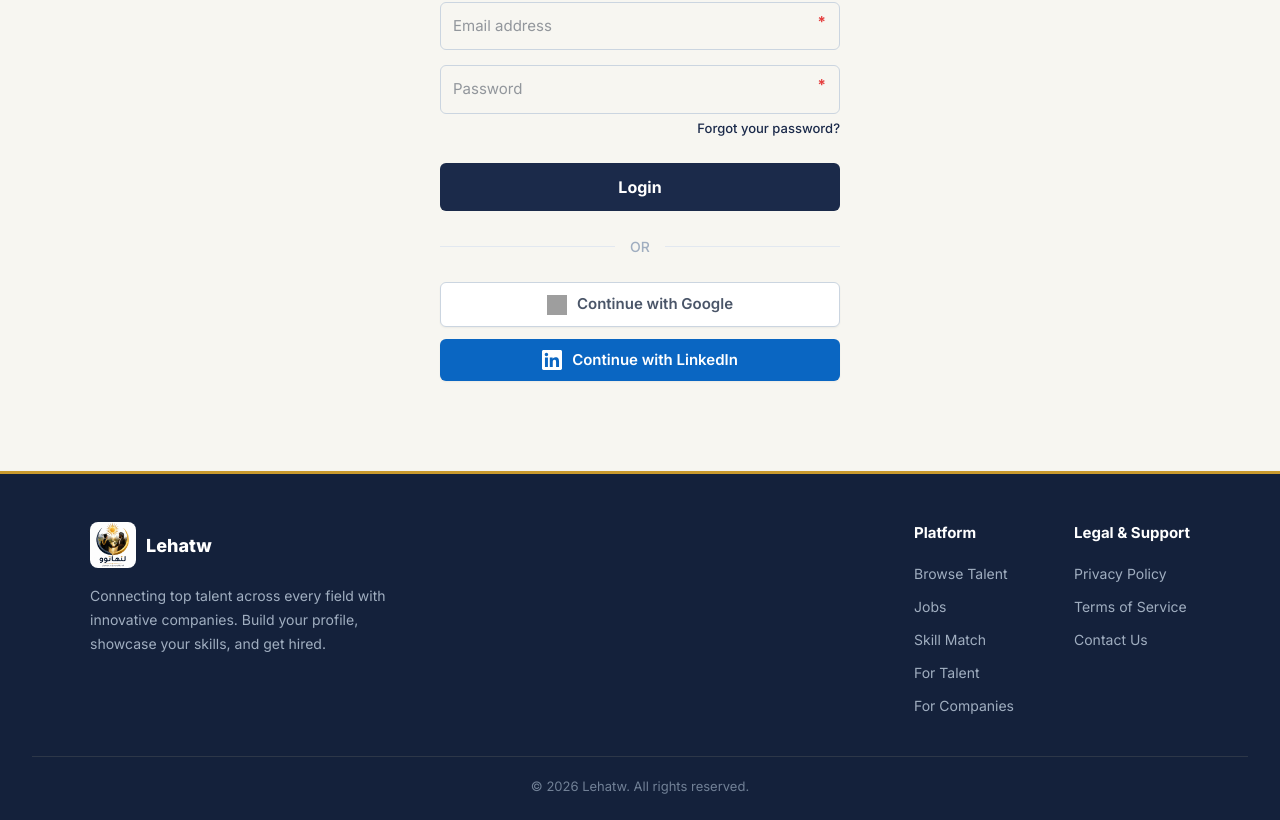
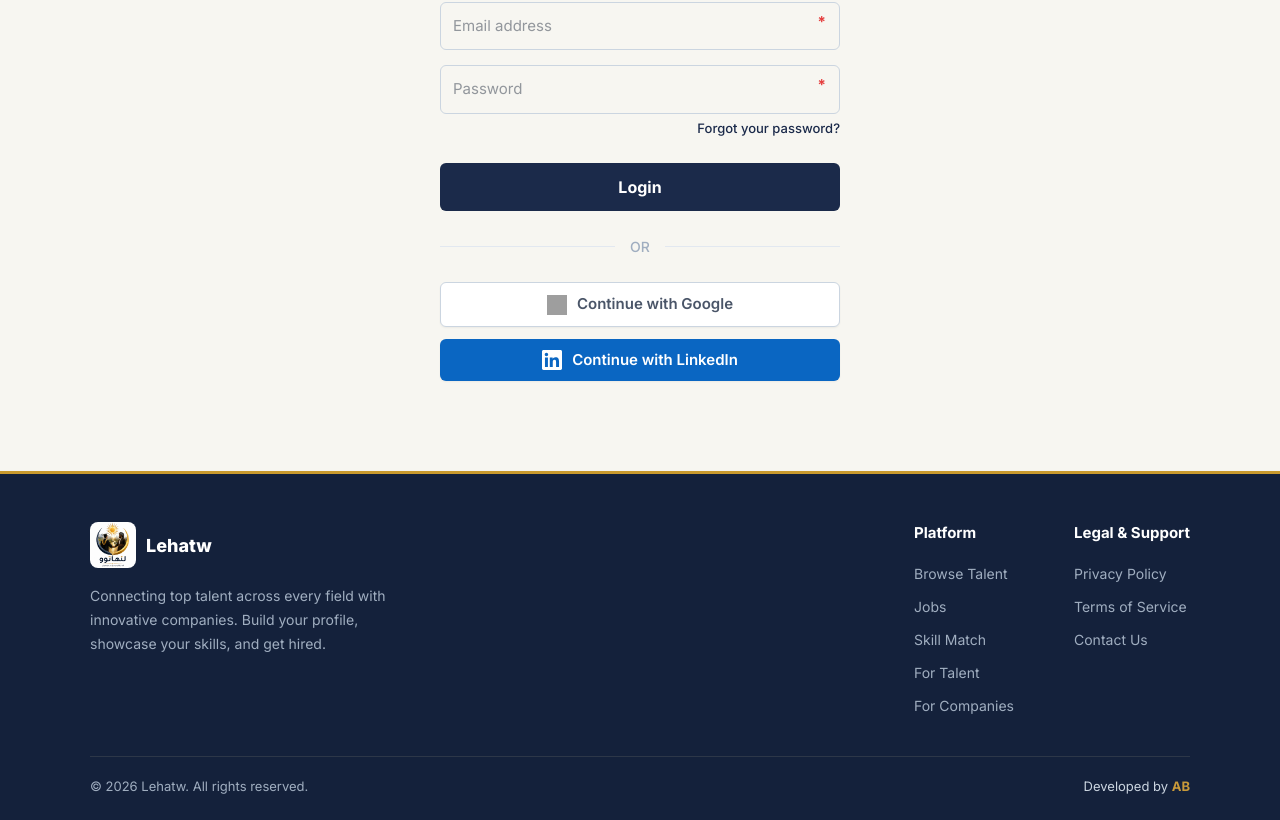
Before and after one commit to kurdishboy0/lehatw, a React (Vite) app in the folder client/: page /login in a window 1280 px wide. Shown: the part 191-1011 px from the top of the page. Built offline with nearby package versions, Linux system fonts and the light colour scheme; no server answers; grey boxes are pictures that could not be loaded.

Commit message:
Add localized developer credit and LinkedIn footer link

```diff
--- a/client/src/App.jsx
+++ b/client/src/App.jsx
@@ -137,8 +137,17 @@ function App() {
 
           </div>
 
-          <div style={{ textAlign: 'center', marginTop: '40px', borderTop: '1px solid #2d3748', paddingTop: '20px', fontSize: '13px', color: '#718096' }}>
-            {t('footer.copyright')}
+          <div className="footer-bottom">
+            <span dir={rtl ? 'rtl' : 'ltr'}>{t('footer.copyright')}</span>
+            <a
+              className="footer-credit"
+              href="https://www.linkedin.com/in/ahmed-bradosty-190b7917a/"
+              target="_blank"
+              rel="noopener noreferrer"
+              dir={rtl ? 'rtl' : 'ltr'}
+            >
+              {t('footer.developed_by')}{' '}<bdi>AB</bdi>
+            </a>
           </div>
         </footer>
 
--- a/client/src/i18n.js
+++ b/client/src/i18n.js
@@ -156,6 +156,7 @@ const resources = {
         privacy_policy: "Privacy Policy",
         terms_of_service: "Terms of Service",
         contact_us: "Contact Us",
+        developed_by: "Developed by",
         copyright: "© 2026 Lehatw. All rights reserved."
       },
 
@@ -711,6 +712,7 @@ const resources = {
         privacy_policy: "سياسة الخصوصية",
         terms_of_service: "شروط الخدمة",
         contact_us: "اتصل بنا",
+        developed_by: "طُوّر بواسطة",
         copyright: "© 2026 لێهاتوو. جميع الحقوق محفوظة."
       },
 
@@ -1266,6 +1268,7 @@ const resources = {
         privacy_policy: "سیاسەتی تایبەتێتی",
         terms_of_service: "مەرجەکانی خزمەتگوزاری",
         contact_us: "پەیوەندیمان پێوە بکە",
+        developed_by: "گەشەپێدراوە لەلایەن",
         copyright: "© ٢٠٢٦ لێهاتوو. هەموو مافەکان پارێزراون."
       },
 
--- a/client/src/index.css
+++ b/client/src/index.css
@@ -32,6 +32,45 @@ a {
 
 .footer-link:hover {
   color: #ffffff !important;
+}
+
+.footer-bottom {
+  max-width: 1100px;
+  margin: 40px auto 0;
+  border-top: 1px solid #2d3748;
+  padding-top: 20px;
+  display: flex;
+  align-items: center;
+  justify-content: space-between;
+  flex-wrap: wrap;
+  gap: 12px 24px;
+  direction: ltr;
+  font-size: 13px;
+  color: #a0aec0;
+}
+
+.footer-credit {
+  margin-left: auto;
+  color: #cbd5e0;
+  text-decoration: none;
+  white-space: nowrap;
+}
+
+.footer-credit bdi {
+  color: #c99a3a;
+  font-weight: 700;
+}
+
+.footer-credit:hover {
+  color: #ffffff;
+  text-decoration: underline;
+  text-underline-offset: 4px;
+}
+
+.footer-credit:focus-visible {
+  outline: 2px solid #c99a3a;
+  outline-offset: 4px;
+  border-radius: 2px;
 }
 
 .btn-hover {
```
